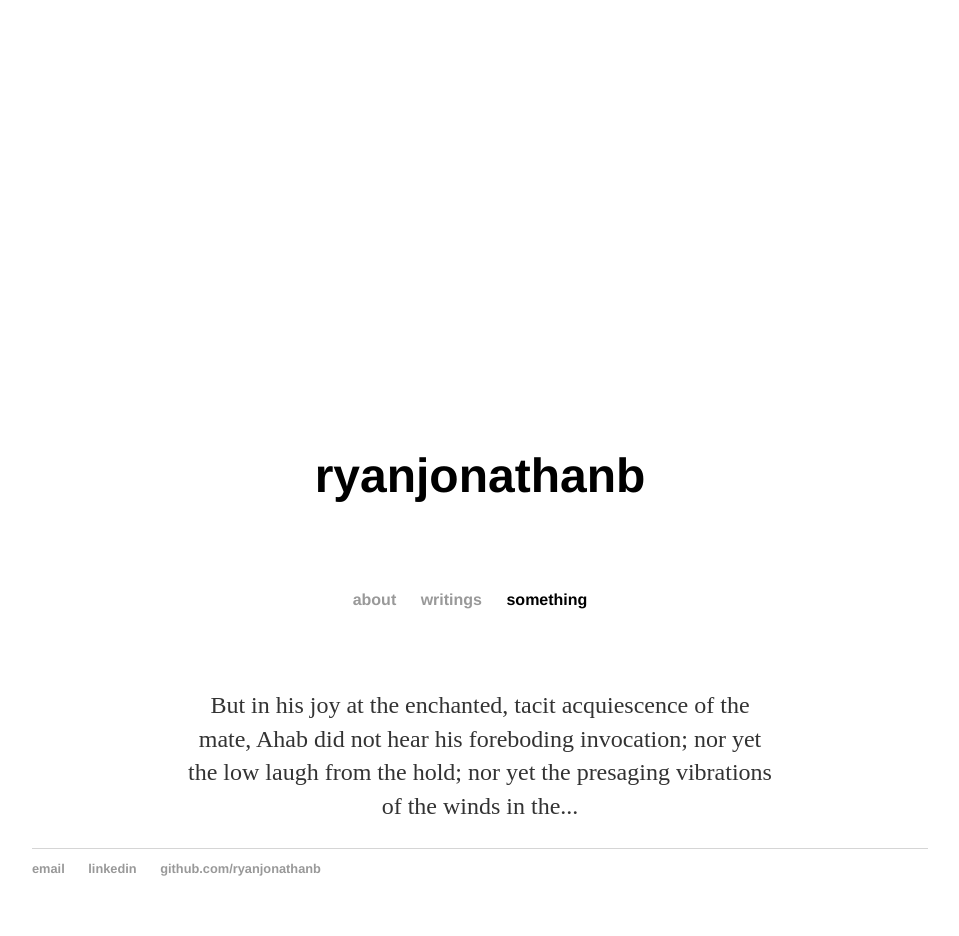
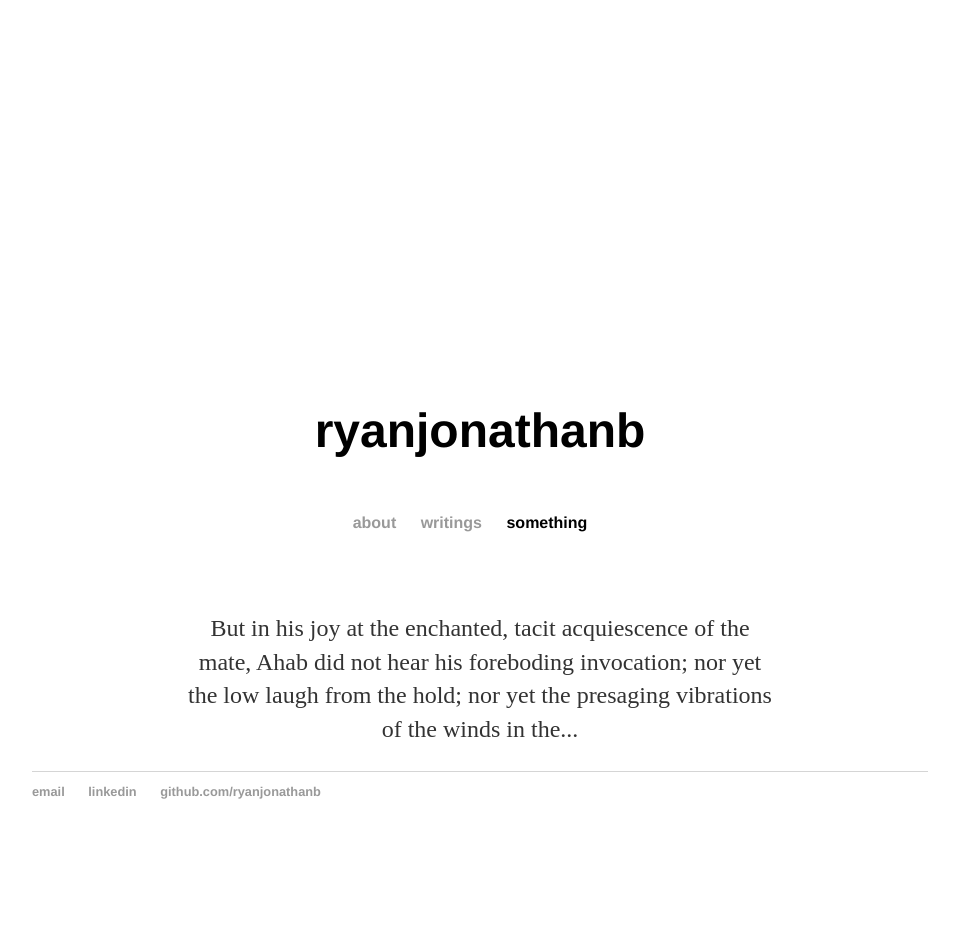
Before and after one commit to ryanjonathanb/ryanjonathanb.github.io, a Jekyll site: the page built from index.html, in a window 1280 px wide. Shown: the whole page, without its empty margins (160-1119 px from the left). Built offline with Jekyll 4.4.1, drawn with Linux system fonts in a browser that asks for light colours; after the commit the page ends 900 px from its top, so only the background shows below that.

Commit message:
center things

```diff
--- a/index.html
+++ b/index.html
@@ -4,7 +4,7 @@ title: ryanjonathanb
 ---
 <div class="blurb">
 	<div style="width: 100%; margin-top: 50%;">
-		<h1 style="text-align: center;">ryanjonathanb</h1>
+		<h1 style="text-align: center; margin-top: -5%; margin-bottom: 0px;">ryanjonathanb</h1>
 		<nav class="homepage">
 			<ul>
 				<li><a href="#">about</a></li>
```
